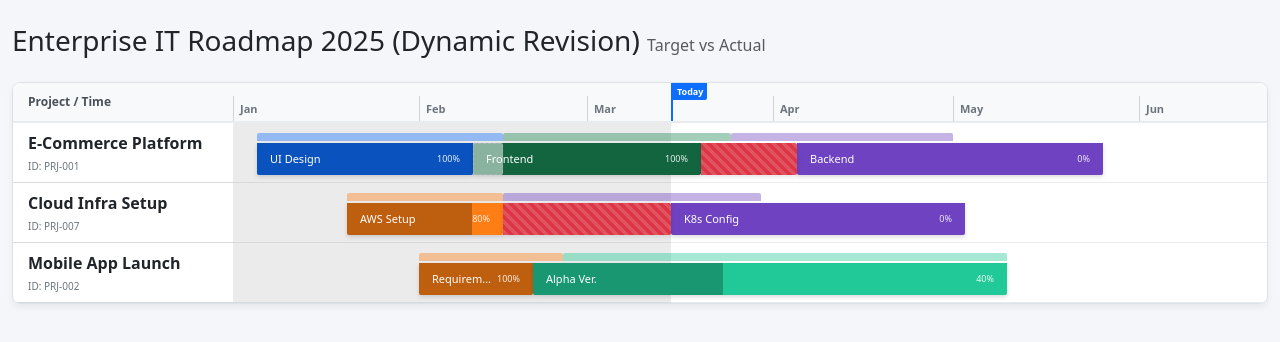
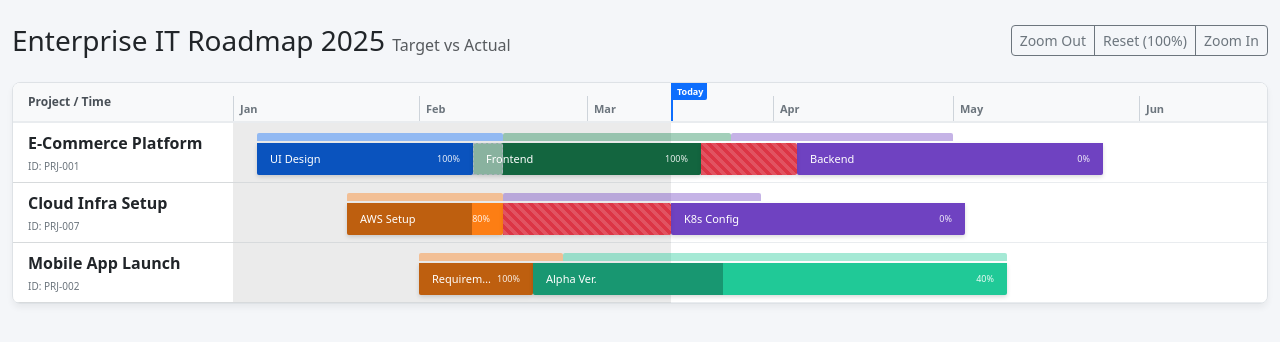
Before and after one commit to virusx1984/ProjectTracker, a plain HTML site: page index.html in a window 1280 px wide. Drawn offline with nearby package versions, Linux system fonts and the light colour scheme.

Commit message:
加入时间轴放大缩小功能

```diff
--- a/index.html
+++ b/index.html
@@ -17,6 +17,18 @@
             <h3 class="m-0" id="tracker-main-title">
                 Loading... <small class="text-muted fs-6">Target vs Actual</small>
             </h3>
+
+            <div class="btn-group" role="group">
+                <button type="button" class="btn btn-outline-secondary btn-sm" id="btn-zoom-out">
+                    <i class="bi bi-dash"></i> Zoom Out
+                </button>
+                <button type="button" class="btn btn-outline-secondary btn-sm" id="btn-zoom-reset">
+                    Reset (100%)
+                </button>
+                <button type="button" class="btn btn-outline-secondary btn-sm" id="btn-zoom-in">
+                    Zoom In <i class="bi bi-plus"></i>
+                </button>
+            </div>
         </div>
 
         <div id="tracker-wrapper">
--- a/js/script.js
+++ b/js/script.js
@@ -1,6 +1,8 @@
 $(document).ready(function () {
     // --- Configuration ---
-    const PIXELS_PER_DAY = 6;
+    // CHANGED: Changed from const to let to allow zooming
+    let pixelsPerDay = 6;
+    const DEFAULT_PIXELS_PER_DAY = 6;
     const TRACKER_START_DATE = new Date("2025-01-01");
     const RENDER_MONTHS_COUNT = 15;
 
@@ -9,7 +11,7 @@ $(document).ready(function () {
 
     // --- Data ---
     const rawTrackerData = {
-        "tracker_title": "Enterprise IT Roadmap 2025 (Dynamic Revision)",
+        "tracker_title": "Enterprise IT Roadmap 2025",
         "projects": [
             {
                 "project_id": "PRJ-001",
@@ -55,7 +57,7 @@ $(document).ready(function () {
         return result;
     }
 
-    // --- CORE LOGIC: Dynamic Schedule Revision (Same as before) ---
+    // --- CORE LOGIC: Dynamic Schedule Revision ---
     function reviseProjectData(originalData) {
         const revisedData = JSON.parse(JSON.stringify(originalData));
         revisedData.projects.forEach(project => {
@@ -71,7 +73,7 @@ $(document).ready(function () {
 
                 ms.revised_start_date = revisedStart.toISOString().split('T')[0];
                 ms.revised_end_date = revisedEnd.toISOString().split('T')[0];
-                ms.duration_days = Math.floor(durationDays); // Store for tooltip
+                ms.duration_days = Math.floor(durationDays);
 
                 if (ms.actual_completion_date) {
                     chainCursor = new Date(ms.actual_completion_date);
@@ -90,7 +92,6 @@ $(document).ready(function () {
 
     // --- Popover Content Generator ---
     function createPopoverContent(ms, startDate, endDate, status) {
-        // Status Badge Logic
         let badgeClass = 'bg-secondary';
         let statusText = 'Pending';
 
@@ -107,7 +108,6 @@ $(document).ready(function () {
 
         const progressPct = Math.round(ms.status_progress * 100);
 
-        // Build HTML
         return `
             <div class="popover-body-content">
                 <div class="d-flex justify-content-between align-items-center mb-2">
@@ -136,7 +136,7 @@ $(document).ready(function () {
         const $headerTicks = $('#header-ticks-container');
         const $mainTitle = $('#tracker-main-title');
 
-        // Cleanup old popovers to avoid memory leaks
+        // Cleanup old popovers
         $('.gantt-bar').each(function () {
             const popover = bootstrap.Popover.getInstance(this);
             if (popover) popover.dispose();
@@ -154,7 +154,8 @@ $(document).ready(function () {
             let targetMonthDate = new Date(TRACKER_START_DATE);
             targetMonthDate.setMonth(targetMonthDate.getMonth() + i);
             let daysFromStart = getDaysDiff(TRACKER_START_DATE, targetMonthDate);
-            let leftPos = daysFromStart * PIXELS_PER_DAY;
+            // USAGE: Use the variable pixelsPerDay
+            let leftPos = daysFromStart * pixelsPerDay;
             let monthName = targetMonthDate.toLocaleString('default', { month: 'short' });
 
             $headerTicks.append(`<div class="time-mark" style="left: ${leftPos}px">${monthName}</div>`);
@@ -165,7 +166,8 @@ $(document).ready(function () {
         // Render "Past Zone" & "Today Marker"
         const todayOffsetDays = getDaysDiff(TRACKER_START_DATE, CURRENT_DATE);
         if (todayOffsetDays >= 0) {
-            const todayLeft = todayOffsetDays * PIXELS_PER_DAY;
+            // USAGE: Use the variable pixelsPerDay
+            const todayLeft = todayOffsetDays * pixelsPerDay;
             const sidebarWidth = $('.header-corner-placeholder').outerWidth() || 220;
 
             $headerTicks.append(`
@@ -178,7 +180,7 @@ $(document).ready(function () {
             `);
         }
 
-        // 3. Render Projects using REVISED Data
+        // 3. Render Projects
         data.projects.forEach(project => {
             let projectHTML = `
                 <div class="project-row">
@@ -198,14 +200,15 @@ $(document).ready(function () {
 
             project.milestones.forEach(ms => {
 
-                // --- A. Demand Track (Simplified Tooltip) ---
+                // --- A. Demand Track ---
                 const demandEndDate = ms.demand_due_date ? ms.demand_due_date : ms.planned_end;
                 const demandDuration = getDaysDiff(currentDemandAnchor, demandEndDate);
                 const demandOffset = getDaysDiff(TRACKER_START_DATE, currentDemandAnchor);
-                const demandWidth = Math.max(demandDuration * PIXELS_PER_DAY, 2);
-                const demandLeft = demandOffset * PIXELS_PER_DAY;
 
-                // Simple popover for Demand
+                // USAGE: Use the variable pixelsPerDay
+                const demandWidth = Math.max(demandDuration * pixelsPerDay, 2);
+                const demandLeft = demandOffset * pixelsPerDay;
+
                 const demandPopover = `Demand: ${ms.name}<br>Due: ${demandEndDate}`;
 
                 $rowContext.append(`
@@ -215,7 +218,7 @@ $(document).ready(function () {
                          data-bs-content="${demandPopover}"></div>
                 `);
 
-                // --- B. Plan Track (Rich Tooltip) ---
+                // --- B. Plan Track ---
                 const revisedStart = ms.revised_start_date;
                 const revisedEnd = ms.revised_end_date;
                 const actualDate = ms.actual_completion_date;
@@ -224,8 +227,6 @@ $(document).ready(function () {
                 let tailType = null;
                 let tailStart = null;
                 let tailEnd = null;
-
-                // Status object for popover
                 let statusInfo = { isOverdue: false, extraInfo: '' };
 
                 if (actualDate) {
@@ -252,14 +253,16 @@ $(document).ready(function () {
 
                 const planDuration = getDaysDiff(revisedStart, solidBarEnd);
                 const planOffset = getDaysDiff(TRACKER_START_DATE, revisedStart);
-                const planWidth = Math.max(planDuration * PIXELS_PER_DAY, 2);
-                const planLeft = planOffset * PIXELS_PER_DAY;
+
+                // USAGE: Use the variable pixelsPerDay
+                const planWidth = Math.max(planDuration * pixelsPerDay, 2);
+                const planLeft = planOffset * pixelsPerDay;
                 const progressPct = Math.round(ms.status_progress * 100);
 
-                // Generate RICH Content
                 const popContent = createPopoverContent(ms, revisedStart, solidBarEnd, statusInfo);
 
                 let innerContent = '';
+                // Adjust text threshold based on zoom level (show text earlier if zoomed in)
                 if (planWidth > 60) {
                     innerContent = `<div class="plan-bar-content"><span class="plan-name">${ms.name}</span><span class="plan-pct">${progressPct}%</span></div>`;
                 }
@@ -282,11 +285,11 @@ $(document).ready(function () {
                     const tEnd = new Date(tailEnd);
                     const tailDuration = (tEnd - tStart) / (1000 * 60 * 60 * 24);
                     const tailOffset = getDaysDiff(TRACKER_START_DATE, tStart);
-                    const tailWidth = Math.max(tailDuration * PIXELS_PER_DAY, 2);
-                    const tailLeft = tailOffset * PIXELS_PER_DAY;
+                    // USAGE: Use the variable pixelsPerDay
+                    const tailWidth = Math.max(tailDuration * pixelsPerDay, 2);
+                    const tailLeft = tailOffset * pixelsPerDay;
                     const tailClass = tailType === 'late' ? 'gantt-tail-delay' : 'gantt-tail-early';
 
-                    // Tail tooltip
                     const tailPopover = tailType === 'late'
                         ? `Delay Segment<br>From: ${tailStart}<br>To: ${tailEnd}`
                         : `Saved Segment<br>Orig End: ${tailEnd}`;
@@ -300,12 +303,36 @@ $(document).ready(function () {
             });
         });
 
-        // 4. Initialize Bootstrap Popovers (CRITICAL STEP)
         const popoverTriggerList = document.querySelectorAll('[data-bs-toggle="popover"]');
         [...popoverTriggerList].map(popoverTriggerEl => new bootstrap.Popover(popoverTriggerEl));
     }
 
+    // --- NEW: Zoom Control Logic ---
+    function initZoomControls(finalData) {
+        $('#btn-zoom-in').click(function () {
+            pixelsPerDay += 2; // Increase scale
+            if (pixelsPerDay > 20) pixelsPerDay = 20; // Max zoom
+            renderTracker(finalData);
+        });
+
+        $('#btn-zoom-out').click(function () {
+            pixelsPerDay -= 2; // Decrease scale
+            if (pixelsPerDay < 2) pixelsPerDay = 2; // Min zoom
+            renderTracker(finalData);
+        });
+
+        $('#btn-zoom-reset').click(function () {
+            pixelsPerDay = DEFAULT_PIXELS_PER_DAY;
+            renderTracker(finalData);
+        });
+    }
+
     // --- Execute ---
     const finalData = reviseProjectData(rawTrackerData);
+
+    // Initialize Renderer
     renderTracker(finalData);
+
+    // Initialize Controls
+    initZoomControls(finalData);
 });
```
